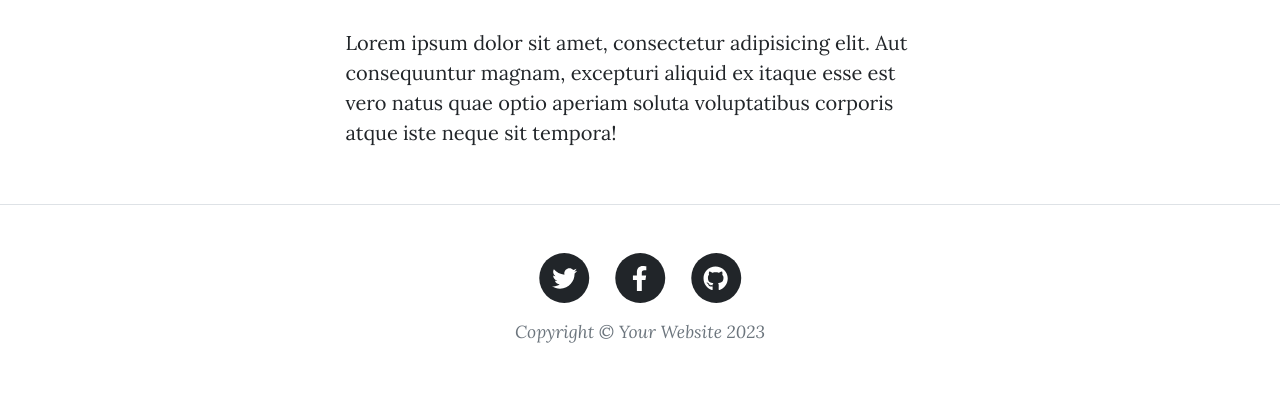
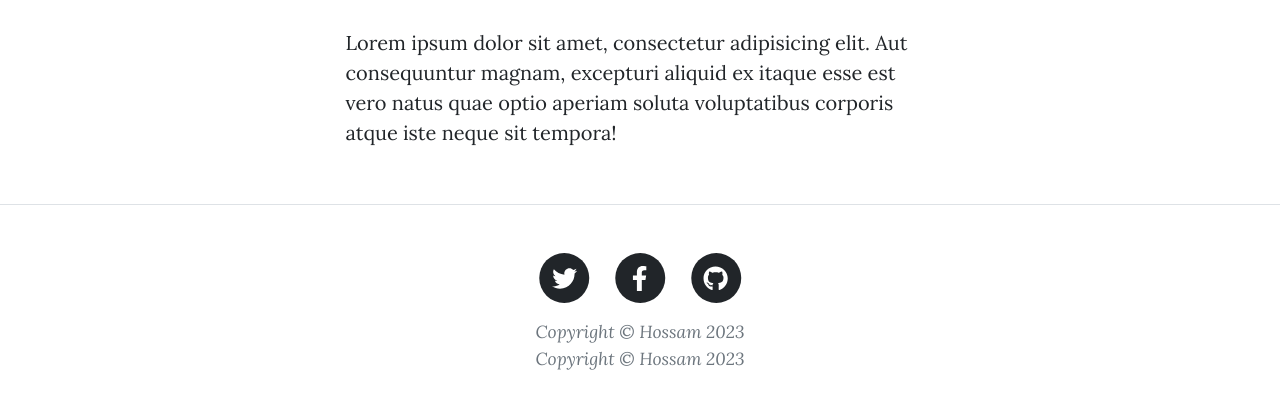
Before and after one commit to Hosamalsamman/blog-for-deployment, a Flask app: page /about in a window 1280 px wide. Shown: the part 918-1338 px from the top of the page. Before the commit the page ends 1261 px from the top, so only its background shows below. Run offline with Flask 3, Linux system fonts and the light colour scheme; some libraries are stand-ins or nearby versions.

Commit message:
update footer

```diff
--- a/templates/footer.html
+++ b/templates/footer.html
@@ -29,7 +29,8 @@
                               </a>
                           </li>
                       </ul>
-                      <div class="small text-center text-muted fst-italic">Copyright &copy; Your Website 2023</div>
+                      <div class="small text-center text-muted fst-italic">Copyright &copy; Hossam 2023</div>
+                      <div class="small text-center text-muted fst-italic">Copyright &copy; Hossam 2023</div>
                   </div>
               </div>
           </div>
```
